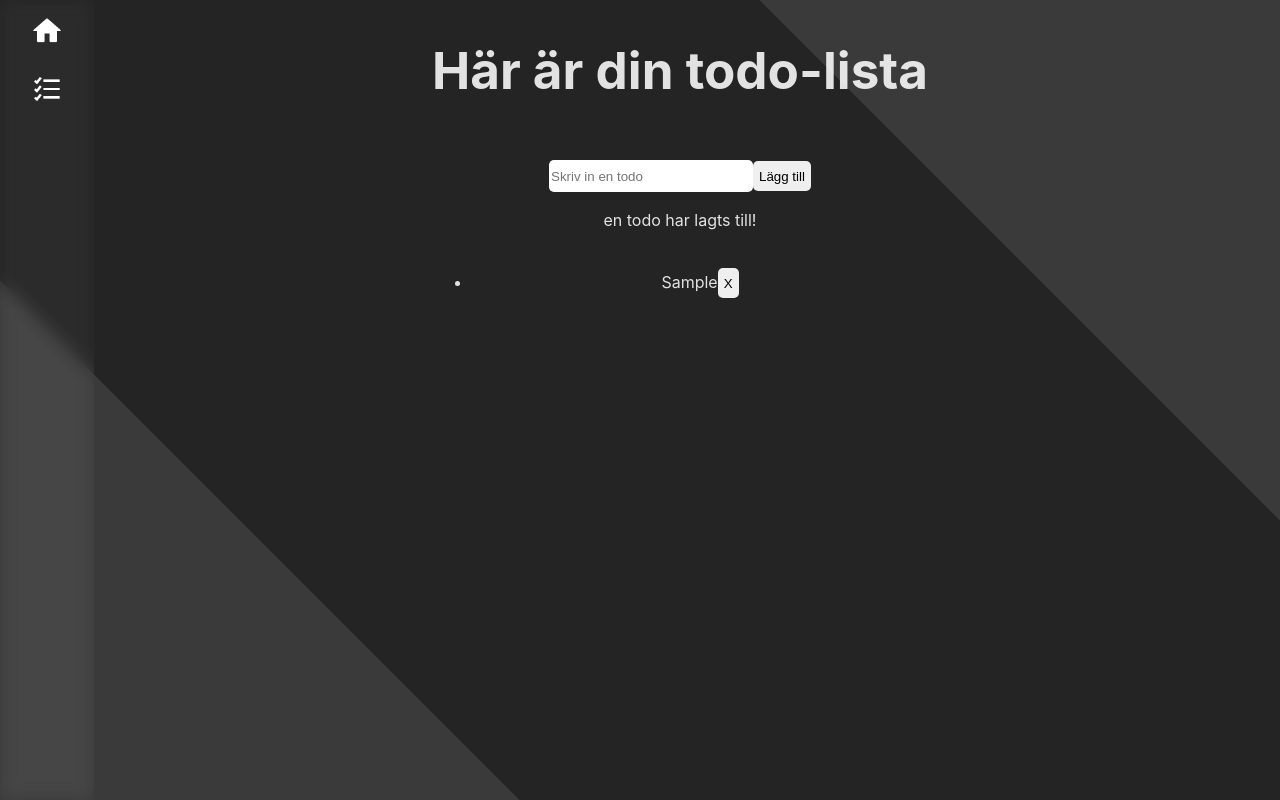
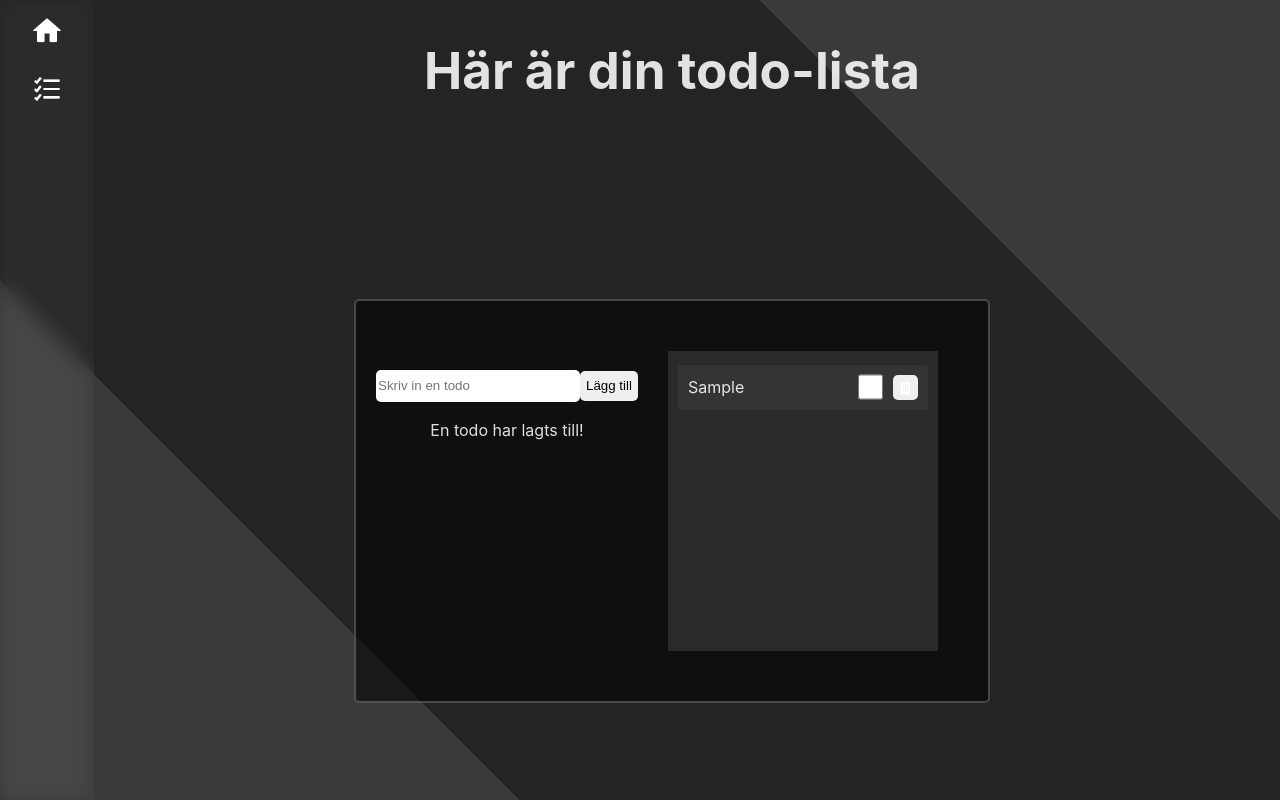
Before and after one commit to varamara/laboration_JS_2, a React (Vite) app: page /todo in a window 1280 px wide. Both pictures are taken after typing "Sample" into the empty fields and a click on the button "Lägg till". Built offline with nearby package versions, Linux system fonts and the light colour scheme.

Commit message:
finished styling

```diff
--- a/src/components/Todo.tsx
+++ /dev/null
@@ -1,23 +0,0 @@
-import React from "react";
-import { TodoType } from "../types";
-
-interface ITodo {
-  todos: TodoType[];
-}
-
-const Todo: React.FC<ITodo> = ({ todos }) => {
-  return (
-    <>
-      <ul>
-        {todos.map((todo, index) => (
-          <li key={index}>
-            {todo.text}
-            <button>X</button>
-          </li>
-        ))}
-      </ul>
-    </>
-  );
-};
-
-export default Todo;
--- /dev/null
+++ b/src/components/todoContainer/TodoContainer.tsx
@@ -0,0 +1,22 @@
+import { TodoType } from "../../types";
+import Todo from "./todo/Todo";
+import TodoInput from "./todoInput/TodoInput";
+import "./todo-container.scss";
+
+interface ITodoContainer {
+  todos: TodoType[];
+  setTodos: (todos: TodoType[]) => void;
+}
+
+const TodoContainer: React.FC<ITodoContainer> = ({ todos, setTodos }) => {
+  return (
+    <>
+      <section className="todo-container">
+        <TodoInput todos={todos} setTodos={setTodos} />
+        <Todo todos={todos} setTodos={setTodos} />
+      </section>
+    </>
+  );
+};
+
+export default TodoContainer;
--- /dev/null
+++ b/src/components/todoContainer/todo-container.scss
@@ -0,0 +1,10 @@
+.todo-container {
+    margin-top: 200px;
+    height: 300px;
+    max-width: 700px;
+    display: flex;
+    border: 2px solid rgba(255, 255, 255, 0.238);
+    padding: 50px 20px;
+    background-color: rgba(0, 0, 0, 0.564);
+    border-radius: 5px;
+}
--- /dev/null
+++ b/src/components/todoContainer/todo/Todo.tsx
@@ -0,0 +1,48 @@
+import React from "react";
+import { TodoType } from "../../../types";
+import "./todo.scss";
+import trash from "../../../assets/trash.png";
+
+interface ITodo {
+  todos: TodoType[];
+  setTodos: (todos: TodoType[]) => void;
+}
+
+const Todo: React.FC<ITodo> = ({ todos, setTodos }) => {
+
+
+  const removeTodo = (id: number) => {
+    setTodos(todos.filter(todo => todo.id !== id));
+  };
+
+  function toggleTodo(id: number): void {
+    setTodos(todos.map(todo => {
+      if (todo.id === id) {
+        return { ...todo, completed: !todo.completed };
+      }
+      return todo;
+    }));
+  }
+
+  return (
+    <>
+      <ul>
+        {todos.map((todo) => (
+         <li>
+          <span style={{ textDecoration: todo.completed ? 'line-through' : 'none' }}>
+           {todo.text}
+         </span>
+         <input
+           type="checkbox"
+           checked={todo.completed}
+           onChange={() => toggleTodo(todo.id)}
+         />
+         <button onClick={() => removeTodo(todo.id)}><img src={trash}/></button>
+       </li>
+        ))}
+      </ul>
+    </>
+  );
+};
+
+export default Todo;
--- /dev/null
+++ b/src/components/todoContainer/todo/todo.scss
@@ -0,0 +1,47 @@
+ul {
+  width: 250px;
+  overflow-x: auto;
+  background-color: rgba(255, 255, 255, 0.114);
+  margin: 0 30px;
+  padding: 10px;
+
+  li {
+    margin-top: 4px;
+    border-radius: 3px;
+    display: flex;
+    align-items: center;
+    justify-content: space-between;
+    width: 250px;
+    background-color: rgba(255, 255, 255, 0.049);
+
+    span {
+      overflow-x: auto;
+      margin-left: 10px;
+      width: 100px;
+      text-align: left;
+    }
+
+    input[type="checkbox"] {
+      width: 25px;
+      margin: 0 -60px 0 0;
+      cursor: pointer;
+    }
+
+    button {
+      display: flex;
+      align-items: center;
+      justify-content: center;
+      width: 25px;
+      height: 25px;
+      margin: 10px 10px 10px 0;
+      padding: 3px 7px;
+      border: none;
+      color: white;
+      cursor: pointer;
+
+      img {
+        width: 15px;
+      }
+    }
+  }
+}
--- a/src/components/TodoInput.tsx
+++ b/src/components/todoContainer/todoInput/TodoInput.tsx
@@ -1,5 +1,6 @@
 import React, { ChangeEvent, useState } from "react";
-import { TodoType } from "../types";
+import { TodoType } from "../../../types";
+import "../todoInput/todo-input.scss";
 
 interface ITodoInput {
   setTodos: (todos: TodoType[]) => void;
@@ -20,6 +21,7 @@ const TodoInput: React.FC<ITodoInput> = ({ setTodos, todos }) => {
     const newTodo: TodoType = {
       id: Math.random(),
       text: todoInputValue,
+      completed: false,
     };
 
     const newTodos: TodoType[] = [...todos, newTodo];
@@ -33,6 +35,7 @@ const TodoInput: React.FC<ITodoInput> = ({ setTodos, todos }) => {
 
   return (
     <>
+      <section className="todo-input">
         <form className="todo-form" onSubmit={handleSubmit}>
           <input
             type="text"
@@ -42,7 +45,8 @@ const TodoInput: React.FC<ITodoInput> = ({ setTodos, todos }) => {
           />
           <button type="submit">Lägg till</button>
         </form>
-      {isSubmitted && <p>en todo har lagts till!</p>}
+        {isSubmitted && <p>En todo har lagts till!</p>}
+      </section>
     </>
   );
 };
--- /dev/null
+++ b/src/components/todoContainer/todoInput/todo-input.scss
@@ -0,0 +1,5 @@
+.todo-input {
+  img {
+    margin-top: 50px;
+  }
+}
--- a/src/index.css
+++ b/src/index.css
@@ -39,7 +39,7 @@ body {
   flex-direction: column;
   align-items: center;
   text-align: center;
-  padding-left: 80px;
+  padding-left: 5%;
 }
 
 input {
@@ -59,7 +59,8 @@ button {
 button:hover {
   color: black;
   scale: 1.1;
-  background-color: #f0f0f0;
+  background-color: #acacac;
+  cursor: pointer;
 }
 
 h1 {
--- a/src/pages/todoPage/TodoPage.tsx
+++ b/src/pages/todoPage/TodoPage.tsx
@@ -1,7 +1,6 @@
 import { useState } from "react";
 import { TodoType } from "../../types";
-import TodoInput from "../../components/TodoInput";
-import Todo from "../../components/Todo";
+import TodoContainer from "../../components/todoContainer/TodoContainer";
 
 interface ITodoPage {
   userName: string;
@@ -15,10 +14,7 @@ const TodoPage: React.FC<ITodoPage> = ({ userName }) => {
     <>
       <section className="todo-page">
         <h1>Här är din todo-lista {userName}</h1>
-        <div className="todo-view">
-         <TodoInput setTodos={setTodos} todos={todos}/>
-         <Todo todos={todos} />
-        </div>
+        <TodoContainer todos={todos} setTodos={setTodos}/>
       </section>
     </>
   );
--- a/src/types.ts
+++ b/src/types.ts
@@ -1,4 +1,5 @@
 export type TodoType = {
     id: number;
     text: string;
+    completed: boolean;
 }
```
Also changed, not shown: src/assets/trash.png (added). Lines whose indentation alone changed are shown as unchanged.
